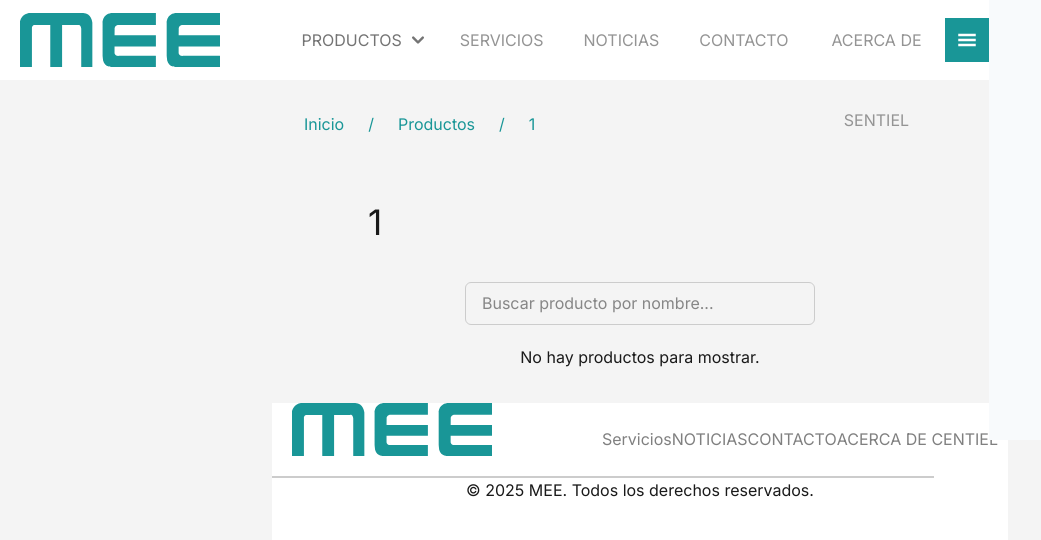
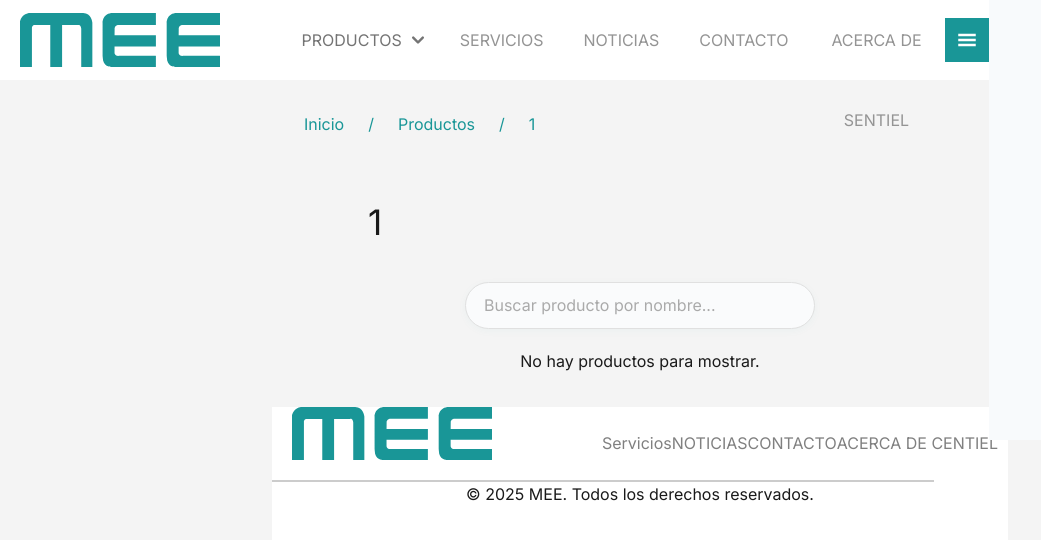
Before and after one commit to Gitbertod/meelatam, a React (Vite) app: page /productos/1 in a window 1280 px wide. Shown: the top 540 px of the page, without its empty margins (0-1041 px from the left). Built offline with nearby package versions, Linux system fonts and the light colour scheme.

Commit message:
corregido error de duplicacion de productos en busquedas

```diff
--- /dev/null
+++ b/components/searchBar/SearchBar.jsx
@@ -0,0 +1,17 @@
+import React from "react";
+import styles from "./SearchBar.module.css";
+
+const SearchBar = ({ value, onChange }) => (
+  <div style={{ margin: "20px 0", textAlign: "center" }}>
+    <input
+      type="text"
+      placeholder="Buscar producto por nombre..."
+      value={value}
+      onChange={onChange}
+      className={styles.container}
+      autoComplete="off"
+    />
+  </div>
+);
+
+export default SearchBar;
--- /dev/null
+++ b/components/searchBar/SearchBar.module.css
@@ -0,0 +1,39 @@
+.container {
+  width: 100%;
+  max-width: 350px;
+  padding: 10px 18px;
+  border-radius: 24px;
+  border: 1.5px solid #e0e0e0;
+  background: #fafbfc;
+  font-size: 1rem;
+  color: #222;
+  transition: border-color 0.2s, box-shadow 0.2s, background 0.2s;
+  box-shadow: 0 2px 8px 0 rgba(25, 150, 151, 0.04);
+  outline: none;
+}
+
+.container:focus {
+  border-color: #199697;
+  background: #fff;
+  box-shadow: 0 0 0 2px #b2e4e4;
+}
+
+.container::placeholder {
+  color: #aaa;
+  opacity: 1;
+  font-weight: 400;
+}
+
+.searchInput:focus {
+  border-color: #199697;
+  background: #fff;
+  color: #222;
+}
+
+input:focus {
+  outline: none;
+  border-color: #199697; /* o el color que prefieras */
+  box-shadow: 0 0 0 2px #b2e4e4; /* opcional, para un efecto suave */
+  background-color: #fff; /* asegura fondo blanco en focus */
+  color: #222; /* asegura texto oscuro */
+}
--- a/views/ProductosCategory.jsx
+++ b/views/ProductosCategory.jsx
@@ -1,11 +1,11 @@
-import React, { useState } from "react";
+import React, { useState, useMemo } from "react";
 import { useParams, Link } from "react-router-dom";
 import { productsData } from "../src/productsData";
 import styles from "./ProductosCategory.module.css";
 import NavBar from "../components/navbar/NavBar";
-import Footer from "../components/footer/FooterComponent";
+import FooterComponent from "../components/footer/FooterComponent";
 import Breadcrumb from "../components/breadCrumb/Breadcrumb";
-import FooterComponent from "../components/footer/FooterComponent";
+import SearchBar from "../components/searchBar/SearchBar";
 
 const ProductosCategory = ({ categoryId: staticCategoryId, subCategoryId: staticSubCategoryId }) => {
   const params = useParams();
@@ -15,22 +15,30 @@ const ProductosCategory = ({ categoryId: staticCategoryId, subCategoryId: static
 
   const [search, setSearch] = useState("");
 
-  let filteredProducts = productsData;
+  // 1. Elimina duplicados por url
+  const uniqueProducts = useMemo(() => {
+    const seen = new Set();
+    return productsData.filter((item) => {
+      if (seen.has(item.url)) return false;
+      seen.add(item.url);
+      return true;
+    });
+  }, [productsData]);
+
+  // 2. Filtrado memoizado para evitar duplicados
+  const filteredProducts = useMemo(() => {
+    let result = uniqueProducts;
     if (categoryId) {
-    filteredProducts = filteredProducts.filter(
-      (p) => p.category === categoryId
-    );
+      result = result.filter((p) => p.category === categoryId);
     }
     if (subCategoryId) {
-    filteredProducts = filteredProducts.filter(
-      (p) => p.subcategory === subCategoryId
-    );
+      result = result.filter((p) => p.subcategory === subCategoryId);
     }
     if (subSubCategoryId) {
-    filteredProducts = filteredProducts.filter(
-      (p) => p.subsubcategory === subSubCategoryId
-    );
+      result = result.filter((p) => p.subsubcategory === subSubCategoryId);
     }
+    return result;
+  }, [uniqueProducts, categoryId, subCategoryId, subSubCategoryId]);
 
   // Función para normalizar texto (quita tildes y pasa a minúsculas)
   function normalize(str) {
@@ -63,23 +71,8 @@ const ProductosCategory = ({ categoryId: staticCategoryId, subCategoryId: static
         <h2>
           {subSubCategoryId || subCategoryId || categoryId || "Todos los productos"}
         </h2>
-        {/* Barra de búsqueda */}
-        <div style={{ margin: "20px 0", textAlign: "center" }}>
-          <input
-            type="text"
-            placeholder="Buscar producto por nombre..."
-            value={search}
-            onChange={e => setSearch(e.target.value)}
-            style={{
-              padding: "8px 16px",
-              borderRadius: "6px",
-              border: "1px solid #ccc",
-              width: "100%",
-              maxWidth: "350px",
-              fontSize: "1rem"
-            }}
-          />
-        </div>
+        {/* Barra de búsqueda modularizada */}
+        <SearchBar value={search} onChange={e => setSearch(e.target.value)} />
         <div className={styles.cardsWrapper}>
           {searchedProducts.length > 0 ? (
             searchedProducts.map((item, idx) => (
```
Lines whose indentation alone changed are shown as unchanged.
